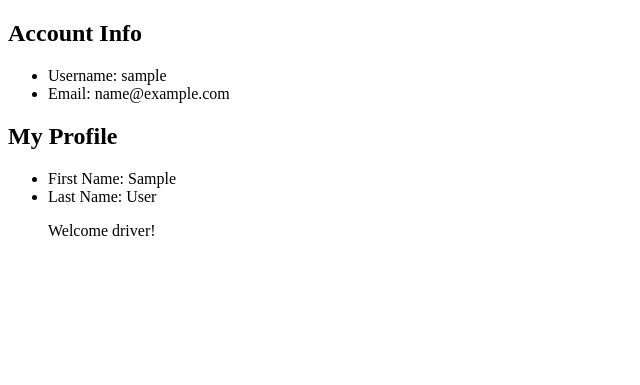
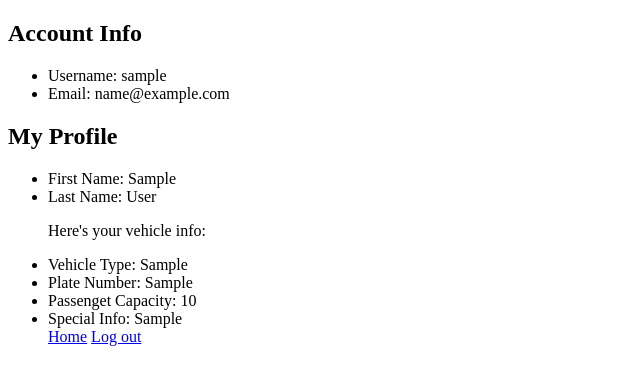
Before and after one commit to xuanyangece/rideshare-webapp-Django, a Django app: page /users/user/1/ in a window 1280 px wide. Shown: the top 385 px of the page, without its empty margins (0-640 px from the left). Run offline with Django 3.2, Linux system fonts and the light colour scheme; tables that the repository leaves empty hold one stand-in row (values such as "Sample post").

Commit message:
refine profile, next: log out

```diff
--- a/users/templates/users/profile.html
+++ b/users/templates/users/profile.html
@@ -17,17 +17,26 @@
         <li>First Name: {{ user.first_name }}</li>
         <li>Last Name: {{ user.last_name }}</li>
         {% if user_profile.driver %}
-        <p>Welcome driver!</p>
+        <p>Here's your vehicle info:</p>
+        <li>Vehicle Type: {{ user_profile.vehicle }}</li>
+        <li>Plate Number: {{ user_profile.plate }}</li>
+        <li>Passenget Capacity: {{ user_profile.capacity }}</li>
+        {% if user_profile.special %}
+        <li>Special Info: {{ user_profile.special}}</li>
+        {% endif %}
         {% else %}
-        <p>Welcome rider!</p>
+        <p>You are not a driver yet.</p>
         {% endif %}
 
         {% if user.is_authenticated %}
         {% if not user_profile.driver %}
         <a href="{% url 'users:regisdriver' user.id %}">Register for driver!</a>
         {% endif %}
+        <a href="/">Home</a>
+        <a href="/">Log out</a>
         {% endif %}
     </ul>
+
     {% endblock %}
 </body>
 </html>
```
Also changed, not shown: users/forms.py (+31 -1 lines).
